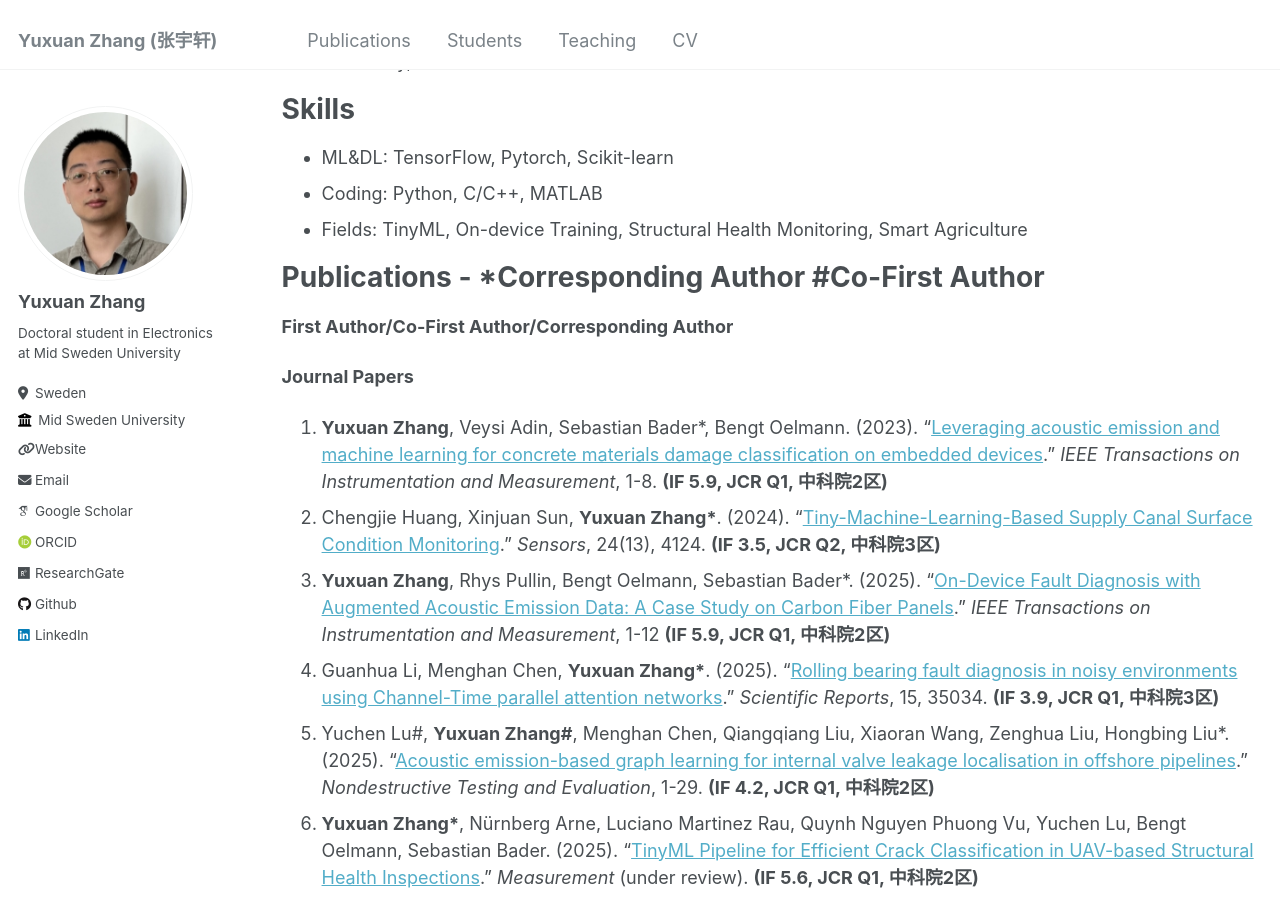
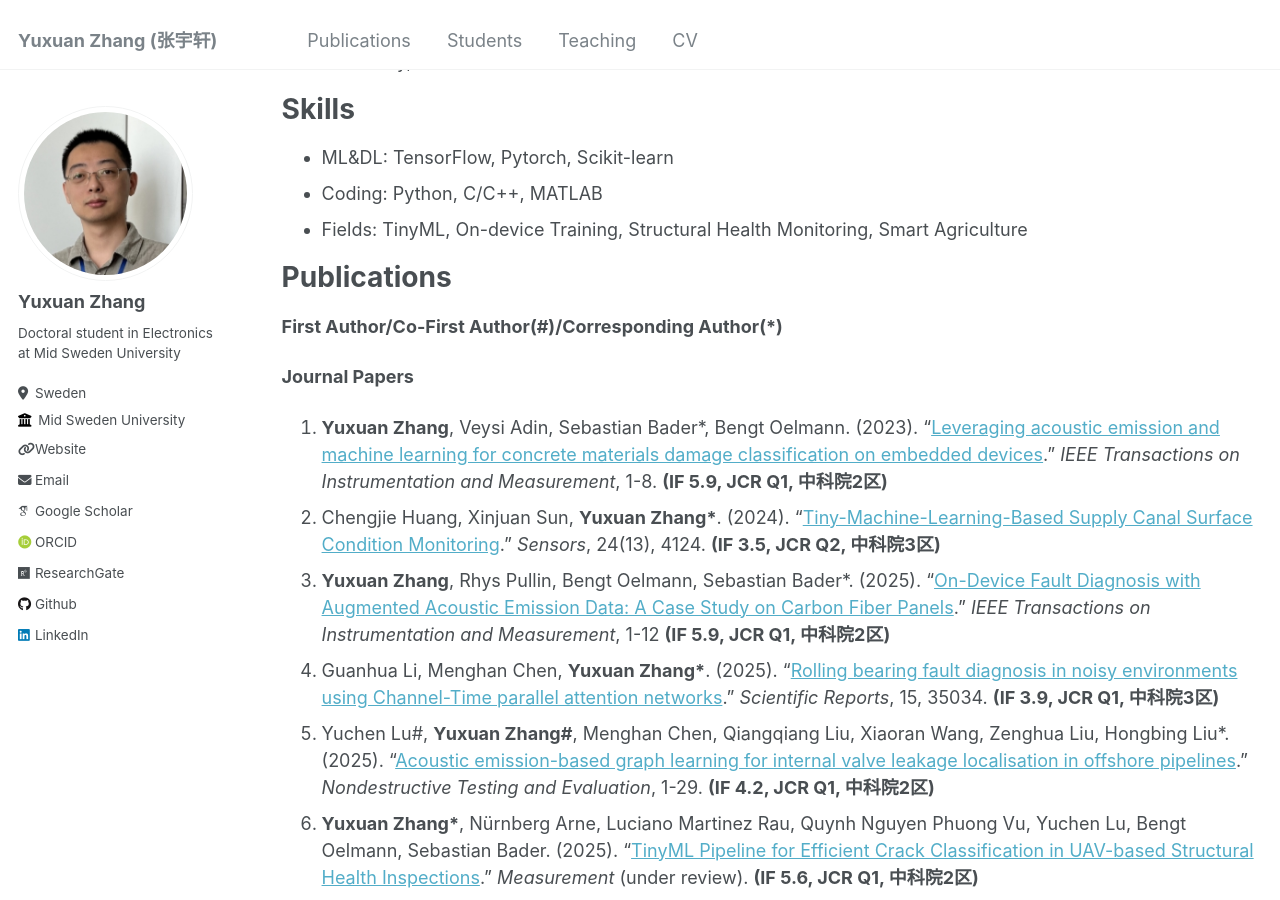
Before and after one commit to YuxuanZhang-96/YuxuanZhang-96.github.io, a Jekyll site: the page built from _pages/cv.md, in a window 1280 px wide and 900 px high, scrolled down 495 px. Built offline with Jekyll 4.4.1, drawn with Linux system fonts in a browser that asks for light colours; some web fonts are replaced.

Commit message:
Update cv.md

```diff
--- a/_pages/cv.md
+++ b/_pages/cv.md
@@ -33,9 +33,9 @@ Skills
 * Coding: Python, C/C++, MATLAB
 * Fields: TinyML, On-device Training, Structural Health Monitoring, Smart Agriculture
 
-Publications - *Corresponding Author  #Co-First Author
+Publications
 ======
-__First Author/Co-First Author/Corresponding Author__
+__First Author/Co-First Author(#)/Corresponding Author(*)__
 
 __Journal Papers__
 1. __Yuxuan Zhang__, Veysi Adin, Sebastian Bader*, Bengt Oelmann. (2023). "[Leveraging acoustic emission and machine learning for concrete materials damage classification on embedded devices](https://ieeexplore.ieee.org/document/10227301)." _IEEE Transactions on Instrumentation and Measurement_, 1-8. __(IF 5.9, JCR Q1, 中科院2区)__
```
